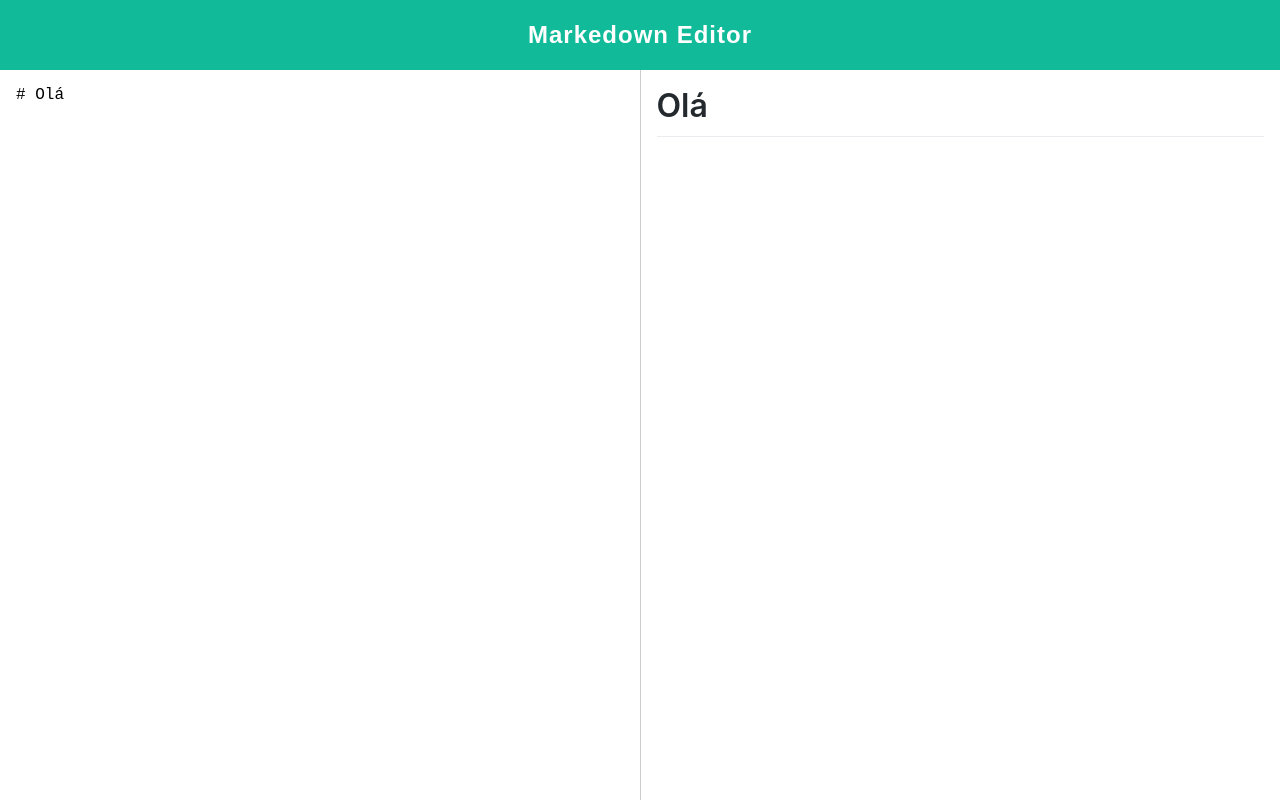
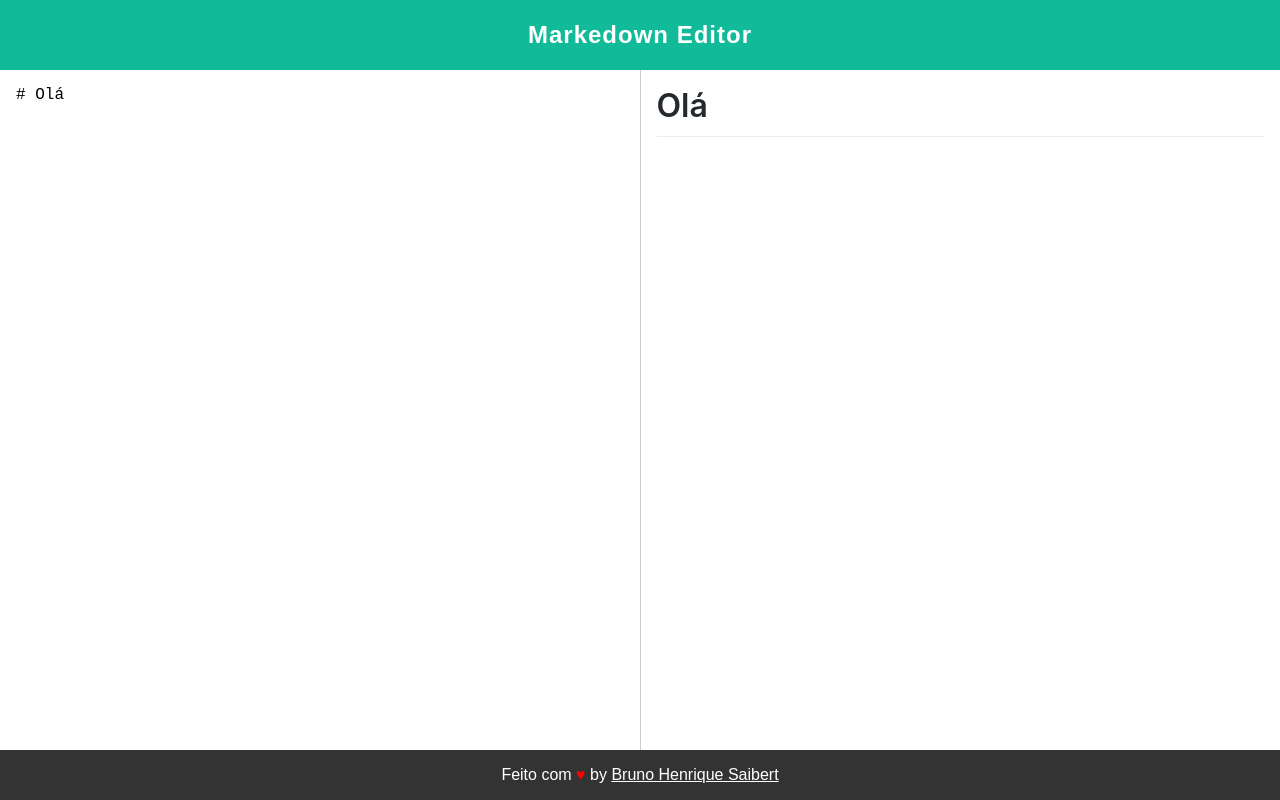
Before and after one commit to BrunoSaibert/markdown-editor, a React (Create React App) app: page / in a window 1280 px wide. Built offline with nearby package versions, Linux system fonts and the light colour scheme.

Commit message:
Adicionar Footer

```diff
--- a/src/App.js
+++ b/src/App.js
@@ -3,6 +3,7 @@ import React from 'react';
 import { TextProvider } from './hooks/TextProvider';
 
 import Header from './components/Header';
+import Footer from './components/Footer';
 import Main from './components/Main';
 import Editor from './components/Editor';
 import Result from './components/Result';
@@ -19,6 +20,8 @@ function App() {
         <Result />
       </Main>
 
+      <Footer />
+
       <GlobalStyle />
     </TextProvider>
   );
--- /dev/null
+++ b/src/components/Footer/index.js
@@ -0,0 +1,18 @@
+import React from 'react';
+
+import * as S from './styles';
+
+function Footer() {
+  return (
+    <S.Container>
+      <p>
+        Feito com <span>♥</span> by{' '}
+        <a href="https://www.github.com/BrunoSaibert" target="blank">
+          Bruno Henrique Saibert
+        </a>
+      </p>
+    </S.Container>
+  );
+}
+
+export default Footer;
--- /dev/null
+++ b/src/components/Footer/styles.js
@@ -0,0 +1,26 @@
+import styled from 'styled-components';
+
+export const Container = styled.footer`
+  width: 100%;
+  height: 50px;
+  background: #333;
+  color: #fff;
+  padding: 0 4%;
+
+  display: flex;
+  align-items: center;
+  justify-content: center;
+
+  span {
+    color: red;
+  }
+
+  a {
+    color: #fff;
+    transition: color 0.4s ease-in;
+
+    &:hover {
+      color: #1b9;
+    }
+  }
+`;
--- a/src/components/Main/index.js
+++ b/src/components/Main/index.js
@@ -1,7 +1,7 @@
 import styled from 'styled-components';
 
 const Main = styled.main`
-  height: calc(100vh - 70px);
+  height: calc(100vh - 70px - 50px);
   display: flex;
   flex-direction: row;
   align-items: center;
@@ -10,7 +10,8 @@ const Main = styled.main`
   & > * {
     flex: 1;
 
-    height: calc(100vh - 70px);
+    overflow-y: auto;
+    height: inherit;
     padding: 16px;
   }
 `;
```
